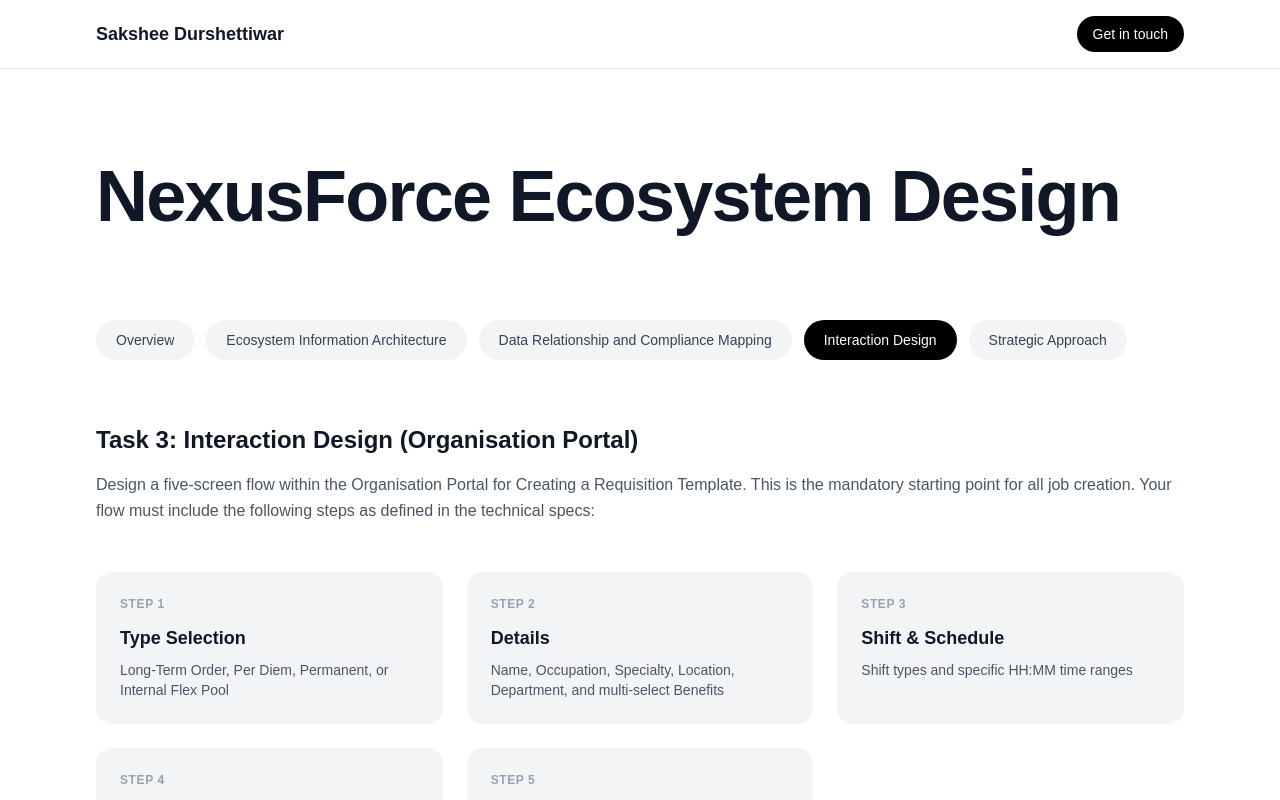
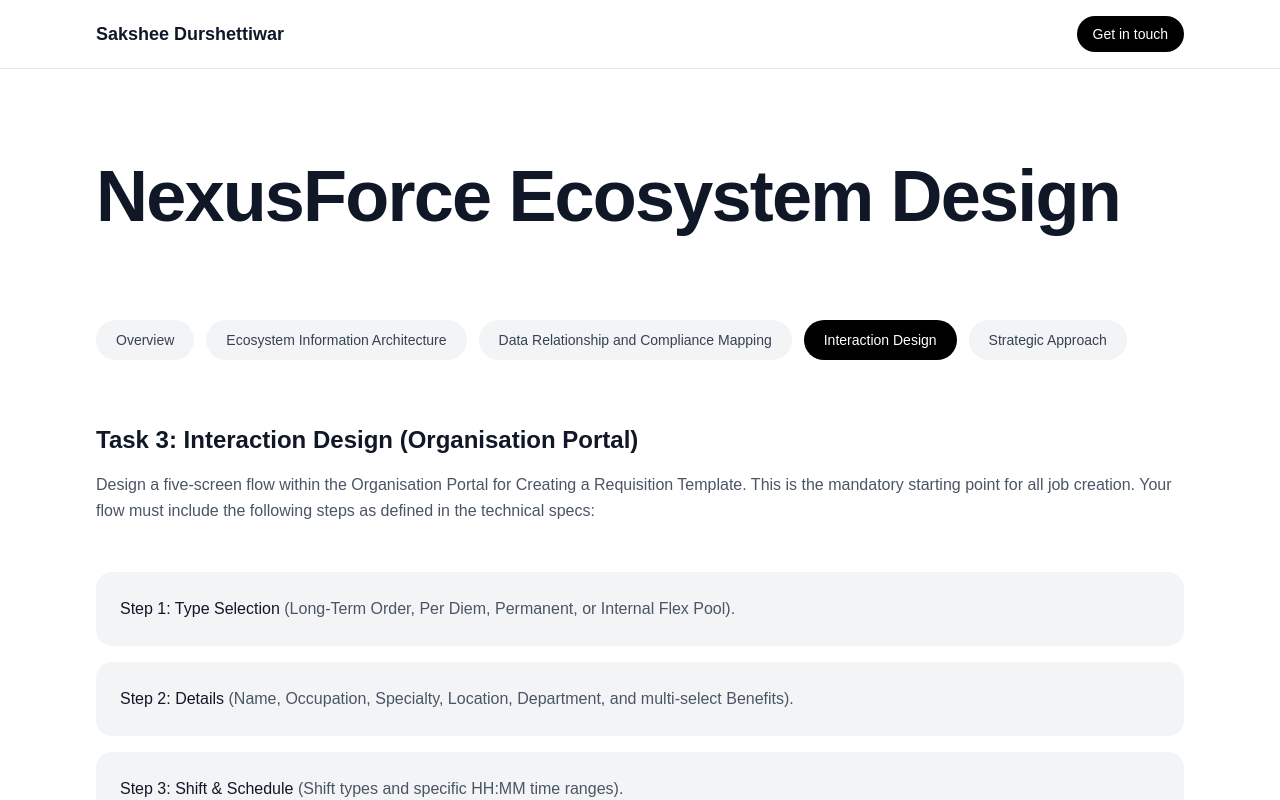
Before and after one commit to saksheedurshettiwar/Heizen, a Next.js app: page / in a window 1280 px wide. Both pictures are taken after a click on the button "Interaction Design". Shown: the top 800 px of the page. Built offline with nearby package versions, Linux system fonts and the light colour scheme.

Commit message:
Revert interaction design text format, wrap in filled boxes

```diff
--- a/app/page.tsx
+++ b/app/page.tsx
@@ -356,31 +356,21 @@ export default function AccessIQCaseStudy() {
                 <p className="text-gray-600 leading-relaxed mb-12">
                   Design a five-screen flow within the Organisation Portal for Creating a Requisition Template. This is the mandatory starting point for all job creation. Your flow must include the following steps as defined in the technical specs:
                 </p>
-                <div className="grid md:grid-cols-2 lg:grid-cols-3 gap-6">
+                <div className="space-y-4">
                   <div className="p-6 bg-gray-100 rounded-2xl">
-                    <p className="text-xs font-semibold uppercase tracking-wider text-gray-400 mb-3">Step 1</p>
-                    <h3 className="text-lg font-semibold mb-2">Type Selection</h3>
-                    <p className="text-sm text-gray-600">Long-Term Order, Per Diem, Permanent, or Internal Flex Pool</p>
+                    <p className="text-gray-600 leading-relaxed"><span className="font-medium text-gray-900">Step 1: Type Selection</span> (Long-Term Order, Per Diem, Permanent, or Internal Flex Pool).</p>
                   </div>
                   <div className="p-6 bg-gray-100 rounded-2xl">
-                    <p className="text-xs font-semibold uppercase tracking-wider text-gray-400 mb-3">Step 2</p>
-                    <h3 className="text-lg font-semibold mb-2">Details</h3>
-                    <p className="text-sm text-gray-600">Name, Occupation, Specialty, Location, Department, and multi-select Benefits</p>
+                    <p className="text-gray-600 leading-relaxed"><span className="font-medium text-gray-900">Step 2: Details</span> (Name, Occupation, Specialty, Location, Department, and multi-select Benefits).</p>
                   </div>
                   <div className="p-6 bg-gray-100 rounded-2xl">
-                    <p className="text-xs font-semibold uppercase tracking-wider text-gray-400 mb-3">Step 3</p>
-                    <h3 className="text-lg font-semibold mb-2">Shift & Schedule</h3>
-                    <p className="text-sm text-gray-600">Shift types and specific HH:MM time ranges</p>
+                    <p className="text-gray-600 leading-relaxed"><span className="font-medium text-gray-900">Step 3: Shift & Schedule</span> (Shift types and specific HH:MM time ranges).</p>
                   </div>
                   <div className="p-6 bg-gray-100 rounded-2xl">
-                    <p className="text-xs font-semibold uppercase tracking-wider text-gray-400 mb-3">Step 4</p>
-                    <h3 className="text-lg font-semibold mb-2">Compensation</h3>
-                    <p className="text-sm text-gray-600">Bill Rates, Number of Positions, and optional Incentives</p>
+                    <p className="text-gray-600 leading-relaxed"><span className="font-medium text-gray-900">Step 4: Compensation</span> (Bill Rates, Number of Positions, and optional Incentives).</p>
                   </div>
                   <div className="p-6 bg-gray-100 rounded-2xl">
-                    <p className="text-xs font-semibold uppercase tracking-wider text-gray-400 mb-3">Step 5</p>
-                    <h3 className="text-lg font-semibold mb-2">Compliance & Submission Rules</h3>
-                    <p className="text-sm text-gray-600">Integration of saved checklists and approval workflow toggles</p>
+                    <p className="text-gray-600 leading-relaxed"><span className="font-medium text-gray-900">Step 5: Compliance & Submission Rules</span> (Integration of saved checklists and approval workflow toggles).</p>
                   </div>
                 </div>
               </div>
```
